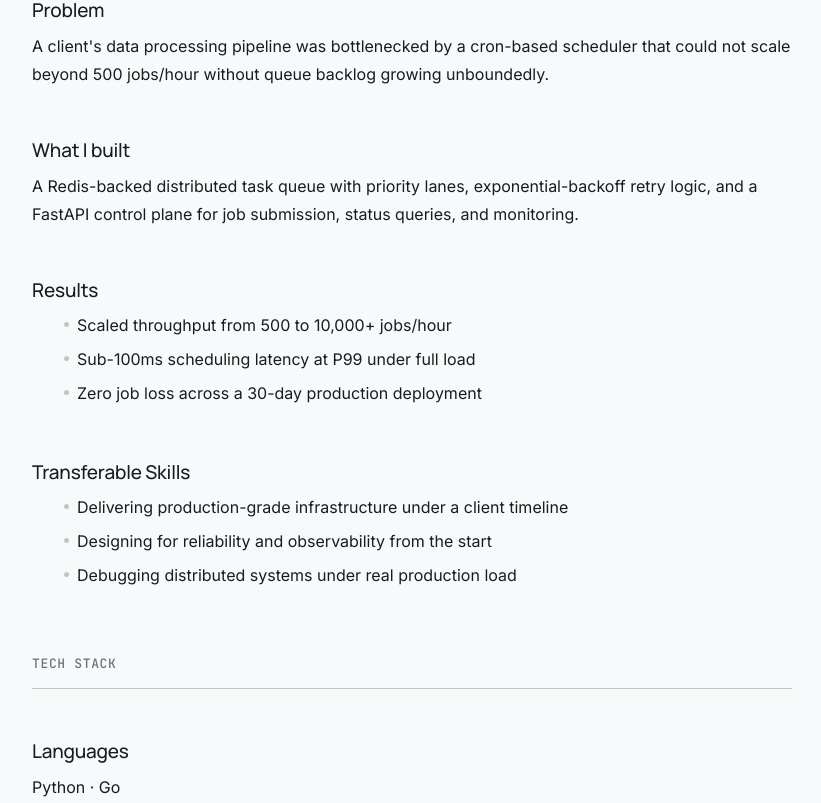
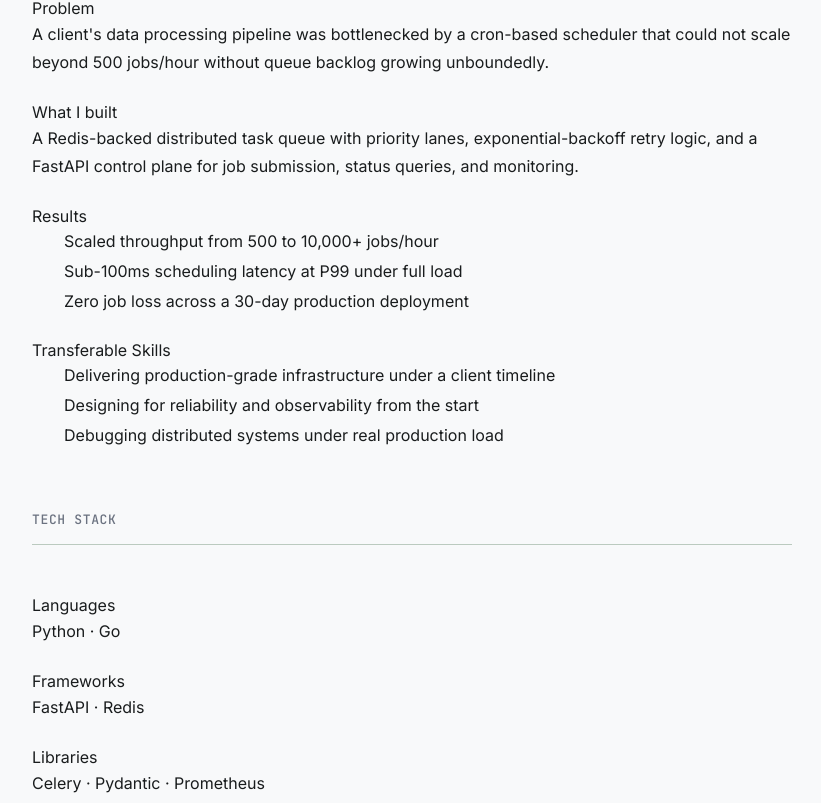
Before and after one commit to 95-ag/ag-portfolio, a Next.js app: page /work/distributed-task-queue in a window 1280 px wide. Shown: the part 857-1660 px from the top of the page, without its empty margins (228-1049 px from the left). Built offline with nearby package versions, Linux system fonts and the light colour scheme.

Commit message:
feat: editorial two-column dl layout for overview and tech stack sections

```diff
--- a/src/components/project/project-overview.tsx
+++ b/src/components/project/project-overview.tsx
@@ -6,9 +6,9 @@ interface ProjectOverviewProps {
 
 function BulletList({ items }: { items: string[] }) {
   return (
-    <ul className="flex flex-col gap-[var(--spacing-xs)]">
+    <ul>
       {items.map((item) => (
-        <li key={item} className="flex gap-[var(--spacing-sm)]">
+        <li key={item}>
           <span
             aria-hidden="true"
             className="mt-[10px] h-[5px] w-[5px] shrink-0 rounded-full bg-[var(--outline-variant)]"
@@ -28,25 +28,35 @@ export function ProjectOverview({ overview }: ProjectOverviewProps) {
 
   return (
     <section aria-label="Project overview">
-      <h3>Problem</h3>
+      <dl className="editorial-dl">
+        <dt>Problem</dt>
+        <dd>
           <p>{overview.problem}</p>
+        </dd>
 
-      <h3>What I built</h3>
+        <dt>What I built</dt>
+        <dd>
           <p>{overview.built}</p>
+        </dd>
 
         {overview.results && overview.results.length > 0 && (
           <>
-          <h3>Results</h3>
+            <dt>Results</dt>
+            <dd>
               <BulletList items={overview.results} />
+            </dd>
           </>
         )}
 
         {skillsList.length > 0 && (
           <>
-          <h3>{skillsLabel}</h3>
+            <dt>{skillsLabel}</dt>
+            <dd>
               <BulletList items={skillsList} />
+            </dd>
           </>
         )}
+      </dl>
     </section>
   );
 }
--- a/src/components/project/tech-stack.tsx
+++ b/src/components/project/tech-stack.tsx
@@ -1,3 +1,4 @@
+import React from "react";
 import type { ProjectFrontmatter } from "@/lib/schemas/project";
 
 interface TechStackProps {
@@ -21,12 +22,16 @@ export function TechStack({ stack }: TechStackProps) {
   return (
     <section aria-label="Tech stack">
       <h2>Tech Stack</h2>
-      {entries.map(([category, items]) => (
-        <div key={category}>
-          <h3>{CATEGORY_LABELS[category]}</h3>
-          <p>{items.join(" · ")}</p>
-        </div>
-      ))}
+      <dl className="editorial-dl">
+        {entries.map(([category, items]) => (
+          <React.Fragment key={category}>
+            <dt>{CATEGORY_LABELS[category]}</dt>
+            <dd>
+              <p>{items.join(" · ")}</p>
+            </dd>
+          </React.Fragment>
+        ))}
+      </dl>
     </section>
   );
 }
```
Lines whose indentation alone changed are shown as unchanged.
